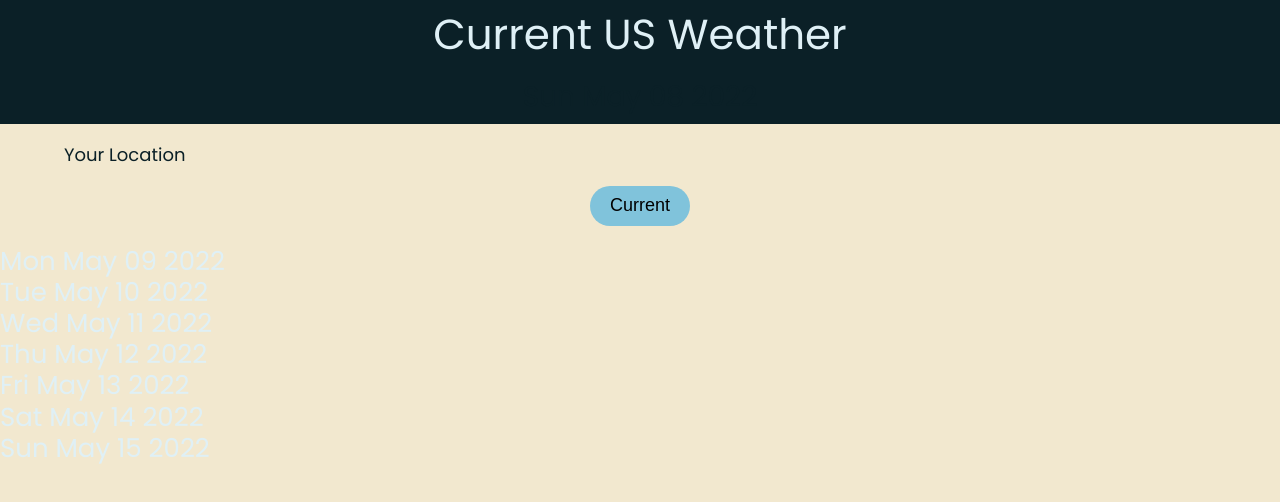
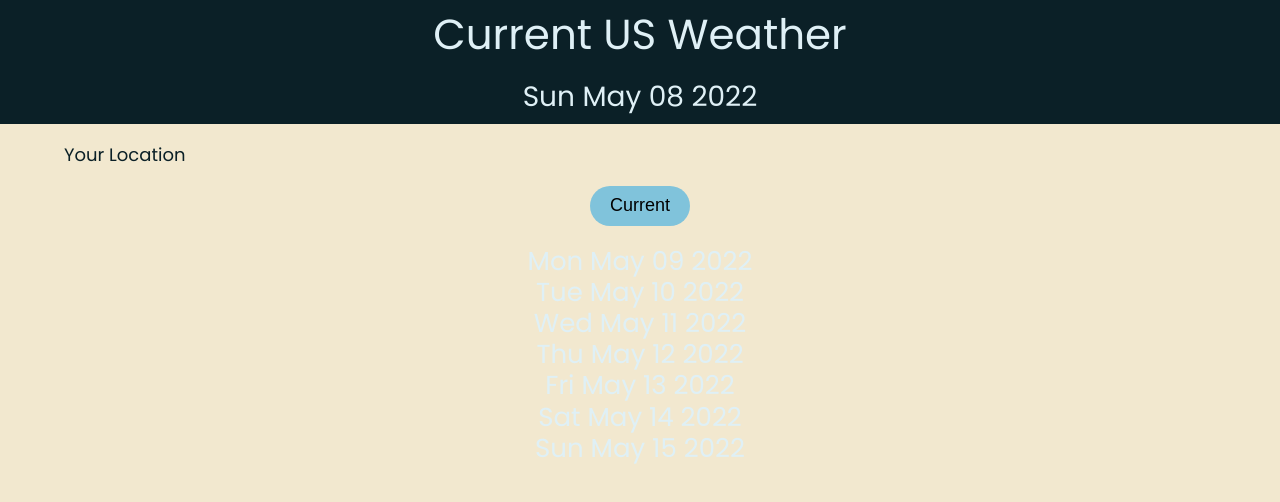
Before and after one commit to HileChris-FS/Project-Portfolio-4, a React (Create React App) app in the folder pp4/: page / in a window 1280 px wide. Both pictures are taken after a click on the button "7 Day". Shown: the top 502 px of the page. Built offline with nearby package versions, Linux system fonts and the light colour scheme; no server answers.

Commit message:
Adjustments to functuality

```diff
--- a/pp4/src/component/Forecast.js
+++ b/pp4/src/component/Forecast.js
@@ -30,7 +30,6 @@ const Forecast = props => {
             const response = await fetch(fetchURL)
             const data = await response.json();
             setData(data.daily);
-            console.log(data)
 
             }
             catch(err)  {
@@ -47,13 +46,13 @@ const Forecast = props => {
     //condition to handle undefined data before fetch
     if (data === "") {
         forecast =<section>
-            <h3>{date.toDateString()}</h3>
-            <h3>{date2.toDateString()}</h3>
-            <h3>{date3.toDateString()}</h3>
-            <h3>{date4.toDateString()}</h3>
-            <h3>{date5.toDateString()}</h3>
-            <h3>{date6.toDateString()}</h3>
-            <h3>{date7.toDateString()}</h3>
+            <h3 style={styles.h3}>{date.toDateString()}</h3>
+            <h3 style={styles.h3}>{date2.toDateString()}</h3>
+            <h3 style={styles.h3}>{date3.toDateString()}</h3>
+            <h3 style={styles.h3}>{date4.toDateString()}</h3>
+            <h3 style={styles.h3}>{date5.toDateString()}</h3>
+            <h3 style={styles.h3}>{date6.toDateString()}</h3>
+            <h3 style={styles.h3}>{date7.toDateString()}</h3>
         </section>
     } else {
             forecast = <section>
--- a/pp4/src/component/Header.js
+++ b/pp4/src/component/Header.js
@@ -25,6 +25,7 @@ const styles = {
     },
     h2: {
         padding: '1rem 0',
-        textAlign: 'center'
+        textAlign: 'center',
+        color: '#DFF0F6'
     }
 }
--- a/pp4/src/component/Location.js
+++ b/pp4/src/component/Location.js
@@ -7,7 +7,7 @@ const Location = props => {
     const [lat, setLat] = useState("");
     const [lon, setLon] = useState("")
     const navigate = useNavigate();
-    const [error, setError] = useState("")
+
 
     //verify defined lat and lon
     useEffect (() => {
@@ -16,7 +16,7 @@ const Location = props => {
             return navigate("/current" , {state: {lat:{lat}, lon:{lon}, city:{city}, state:{state}}})
         }
 
-    });
+    }, [lat, lon]);
 
     //fetch Latitude and Longitude
     function FetchData(city, state){
@@ -30,7 +30,7 @@ const Location = props => {
         }
             catch(err)  {
                 console.log(err)
-                setError("Check location and retry.")
+                alert("Check location and retry.")
             }
         }
         fetchAPI();
@@ -61,7 +61,7 @@ const Location = props => {
                     <button style={styles.button} className="button" type="submit" >Submit</button>
                 </div>
             </form>
-            {error}
+
 
 
         </section>
--- a/pp4/src/index.css
+++ b/pp4/src/index.css
@@ -8,11 +8,6 @@ html {
 body {
   font: 1.8rem/1.2 "Poppins", sans-serif;
   background-color: #F2E8CF;
-}
-
-code {
-  font-family: source-code-pro, Menlo, Monaco, Consolas, 'Courier New',
-    monospace;
 }
 
 /* CSS Reset =========================== */
@@ -45,6 +40,8 @@ h3 {
   font-size: 2.6rem;
   color: #DFF0F6;
 }
+
+
 
 .button {
   font-size: 1.8rem;
--- a/pp4/src/pages/Homepage.js
+++ b/pp4/src/pages/Homepage.js
@@ -8,10 +8,10 @@ const Homepage = props => {
     const [lat, setLat] = useState("");
     const [lon, setLon] = useState("");
     const [status, setStatus] = useState("");
+    let noLocation;
 
     //check for latitude and longitude
     useEffect(() => {
-        if (lat === "" && lon === "") {
 
             if (!navigator.geolocation) {
             setStatus('Geolocation is not supported by your browser');
@@ -25,15 +25,34 @@ const Homepage = props => {
                 setStatus('Unable to retrieve your location');
             });
             }
-        }
     }, [lat, lon]);
+
+    if (status === 'Unable to retrieve your location') {
+        noLocation =
+            <section>
+                <h3 style={styles.h3}>Welcome! Please enter city and state to get your weather.</h3>
+            </section>
+    }
 
     return (
         <div>
             <Location  />
-            {status}
+            <p style={styles.p}>{status}</p>
+            {noLocation}
             <Weather lat={lat} lon={lon}/>
         </div>
     )
 }
 export default Homepage;
+
+const styles = {
+    h3: {
+        color: '#0B2027',
+        textAlign: 'center',
+        marginTop: '20px'
+    },
+    p: {
+        fontSize: '16px',
+        marginLeft: '5%'
+    }
+}
```
